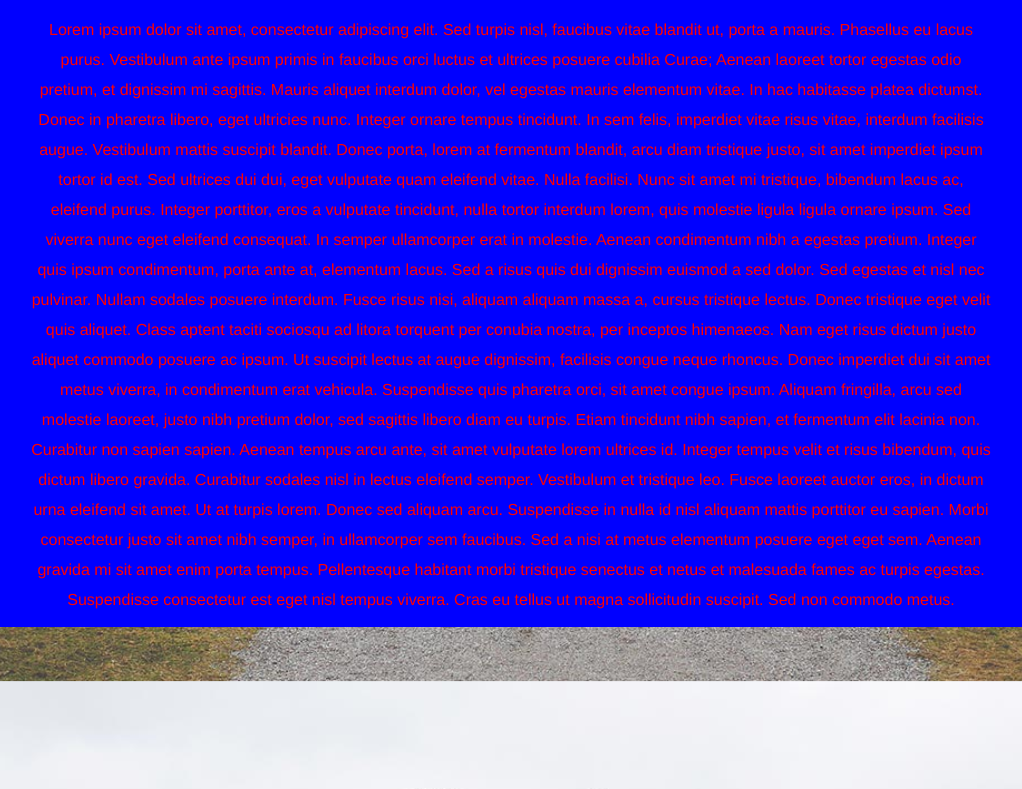
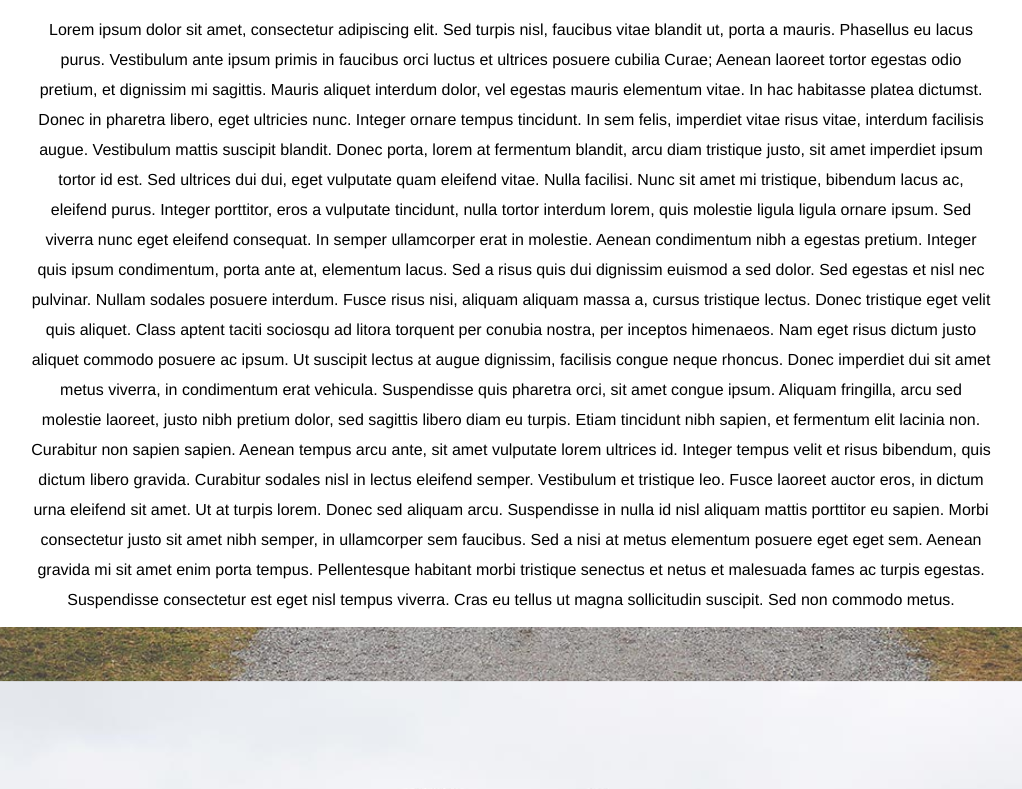
Before and after one commit to jmalifa/background, a plain HTML site: page index.html in a window 1280 px wide. Shown: the part 173-962 px from the top of the page, without its empty margins (129-1151 px from the left). Drawn offline with Linux system fonts and the light colour scheme.

Commit message:
first bg commit

```diff
--- a/stylesheets/styles.scss
+++ b/stylesheets/styles.scss
@@ -1,6 +1,6 @@
-$bg: blue;
+$bg: white;
 $lighter-bg: lighten($bg, 0%);
-$text-color: red;
+$text-color: black;
 
 html {
 	height:100%;
```
Also changed, not shown: stylesheets/styles.css.
